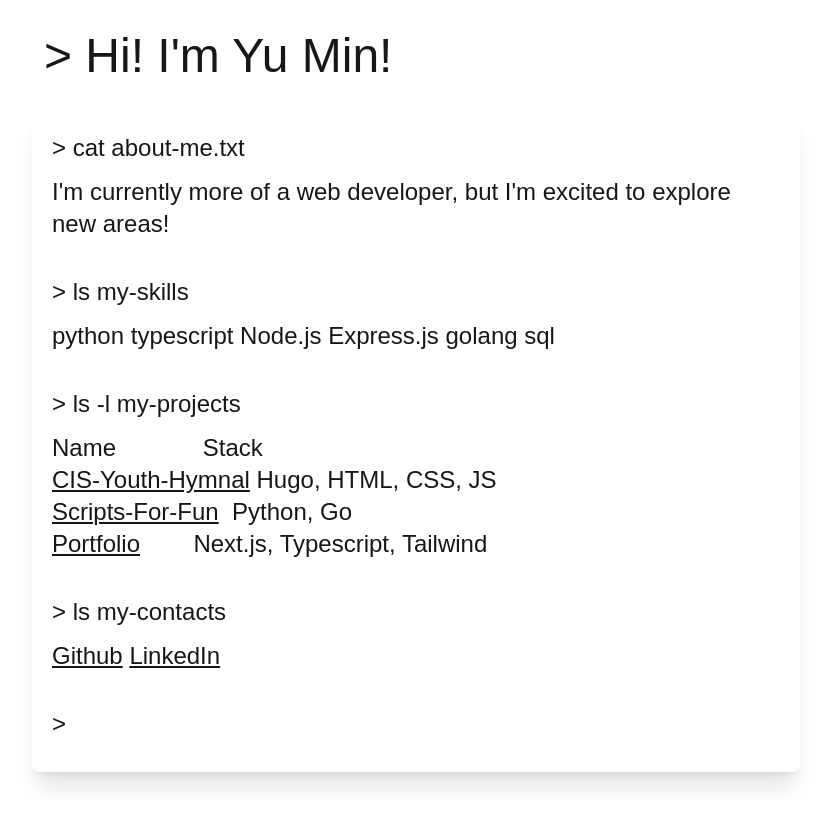
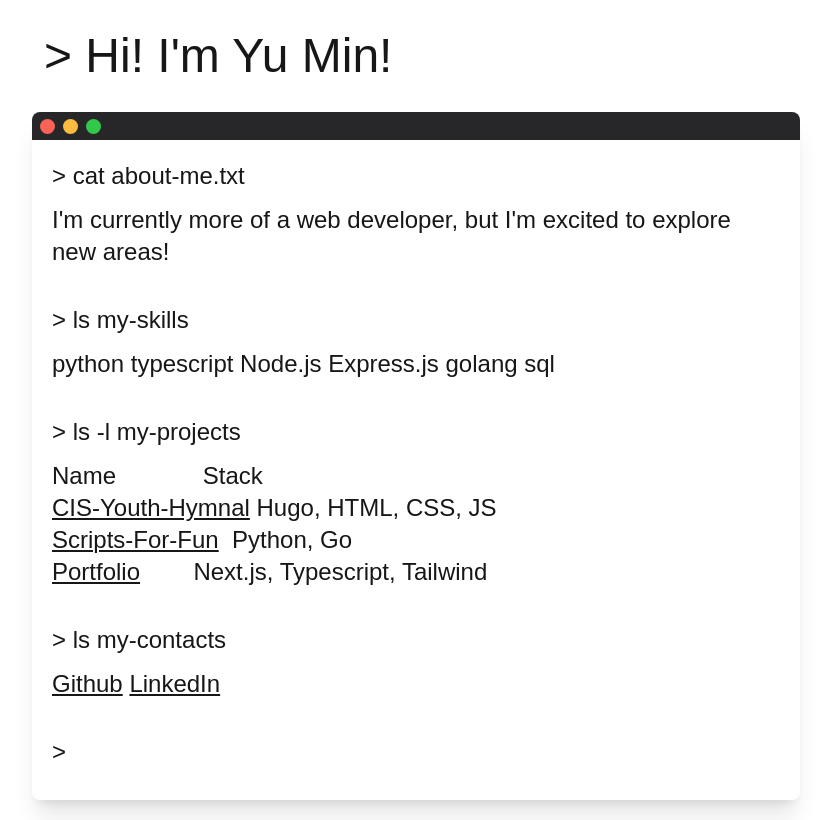
Before and after one commit to notyumin/notyumin.github.io, a Next.js app: page / in a window 1280 px wide. Shown: the whole page, without its empty margins (224-1055 px from the left). Built offline with nearby package versions, Linux system fonts and the light colour scheme; a web font is replaced by a local one.

Commit message:
Attempt to fix menu bar

```diff
--- a/app/page.tsx
+++ b/app/page.tsx
@@ -1,7 +1,7 @@
 import { firaCode } from "./ui/fonts";
 
 const termLine = firaCode.className + " text-lg sm:text-xl sm:mb-1 md:text-2xl md:mb-3"
-const menuBtn = " rounded-full h-[15] w-[15] my-auto ml-2"
+const menuBtn = "rounded-full h-[15px] w-[15px] my-auto ml-2"
 const link = "underline hover:font-bold"
 const shortLineBreak = <div className="leading-[0.5]"><br className="inline sm:hidden" /></div>
 
@@ -15,7 +15,7 @@
           {/* <span className="bg-[#f4dbd6] animate-blink">&nbsp;</span> */}
         </div>
         <div className="rounded-lg bg-light shadow-xl">
-          <div className=" h-[28] bg-zinc-800 rounded-t-lg flex">
+          <div className="h-[28px] bg-zinc-800 rounded-t-lg flex">
             <div className={menuBtn + " bg-[#f96256]"} />
             <div className={menuBtn + " bg-[#fdbc3d]"} />
             <div className={menuBtn + " bg-[#33c948]"} />
```
